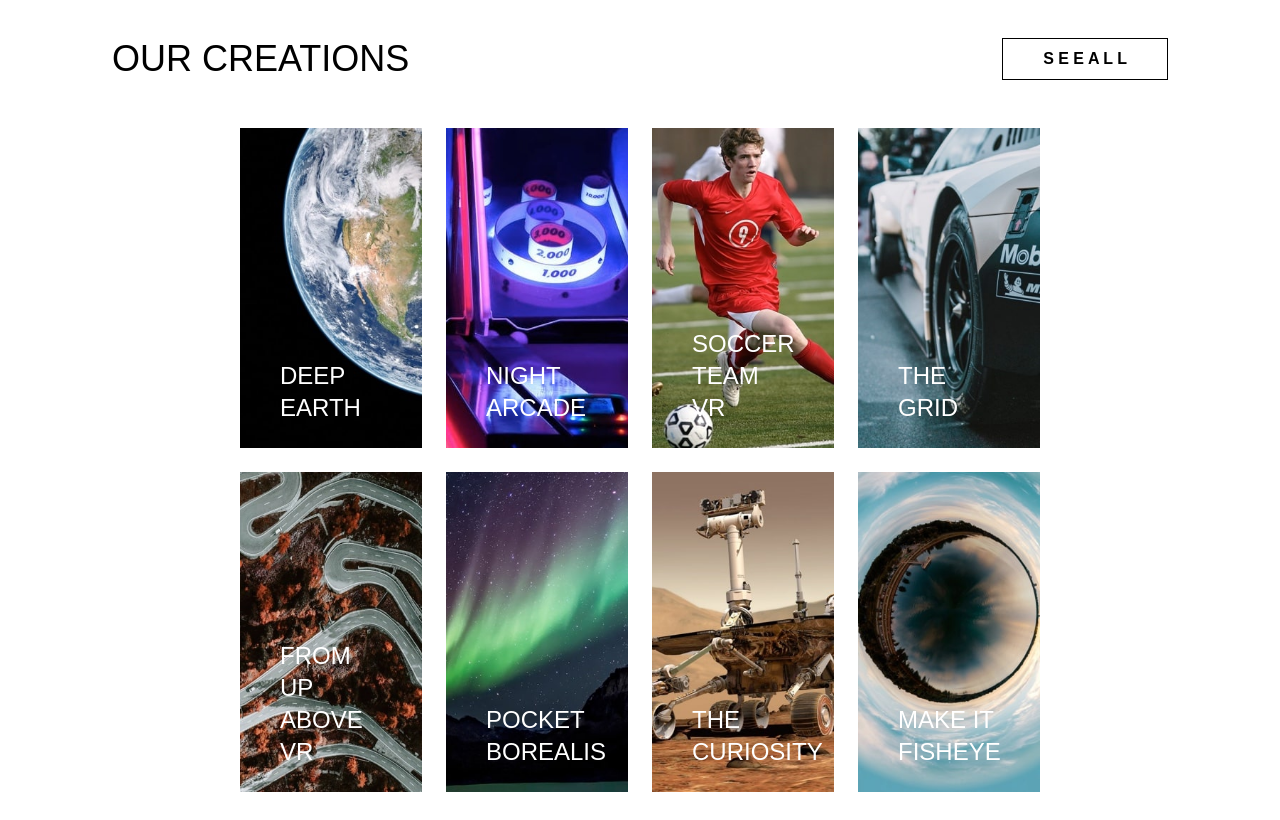
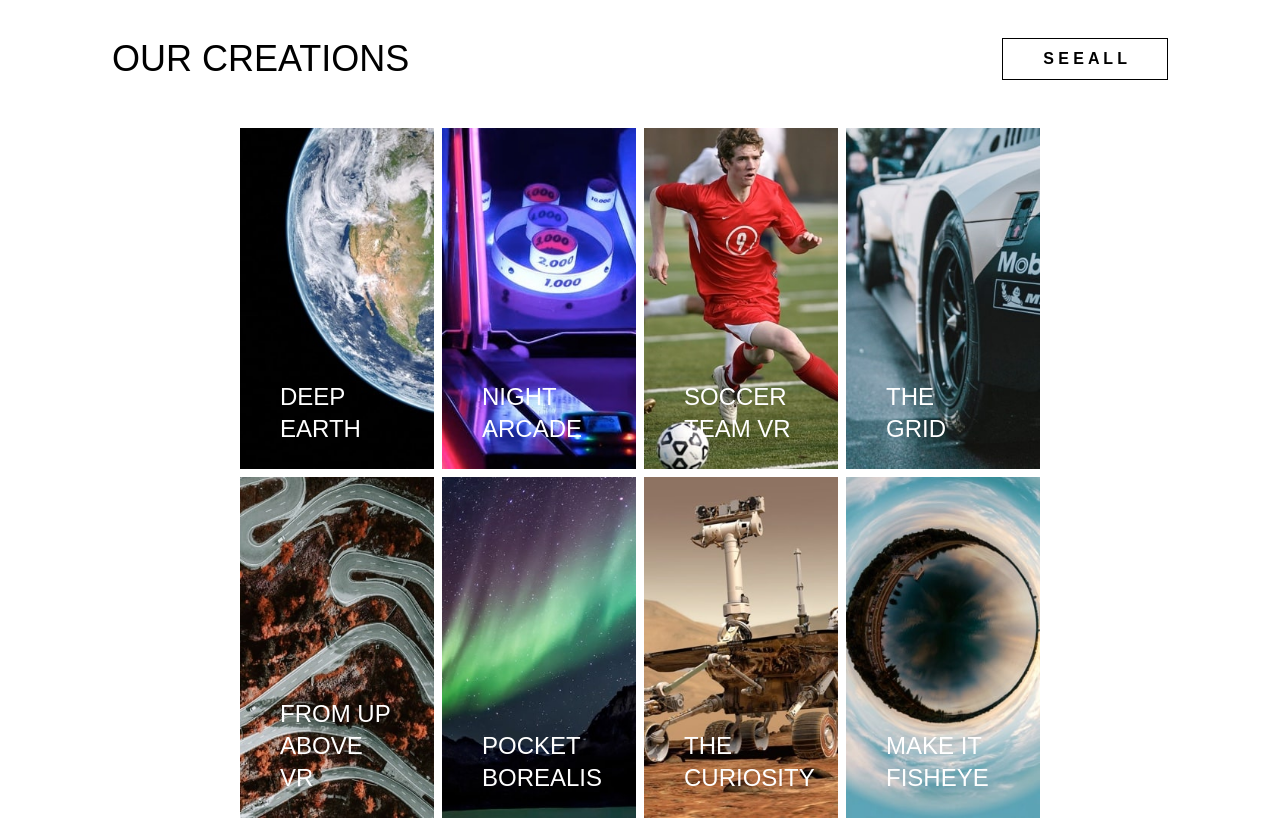
Before and after one commit to OsmanSamar/loopstudio-landing-page, a React (Create React App) app: page / in a window 1280 px wide. Shown: the part 1020-1840 px from the top of the page. Built offline with nearby package versions, Linux system fonts and the light colour scheme.

Commit message:
Updated lg:gap-2 xl:gap-2

```diff
--- a/src/components/CreationsDesktop.jsx
+++ b/src/components/CreationsDesktop.jsx
@@ -69,7 +69,7 @@ const CreationsDesktop = () => {
       <div
         className={`grid ${
           isMobile ? "grid-cols-1" : "grid-cols-4"
-        } gap-6 px-8 md:gap-6 md:px-28 xl:px-60 pb-28 lg:gap-6 xl:gap-6`}
+        } gap-6 px-8 md:gap-6 md:px-28 xl:px-60 pb-28 lg:gap-2 xl:gap-2`}
       >
         {isMobile
           ? mobileimg.map((image) => (
```
